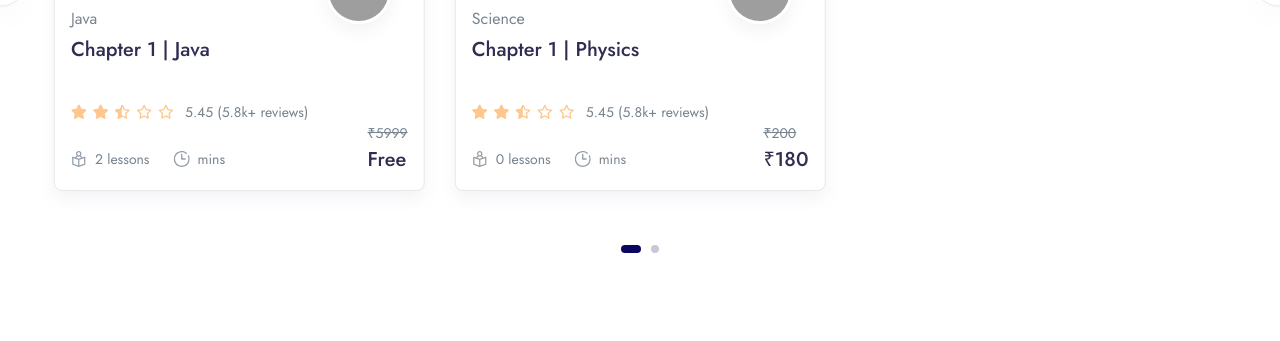
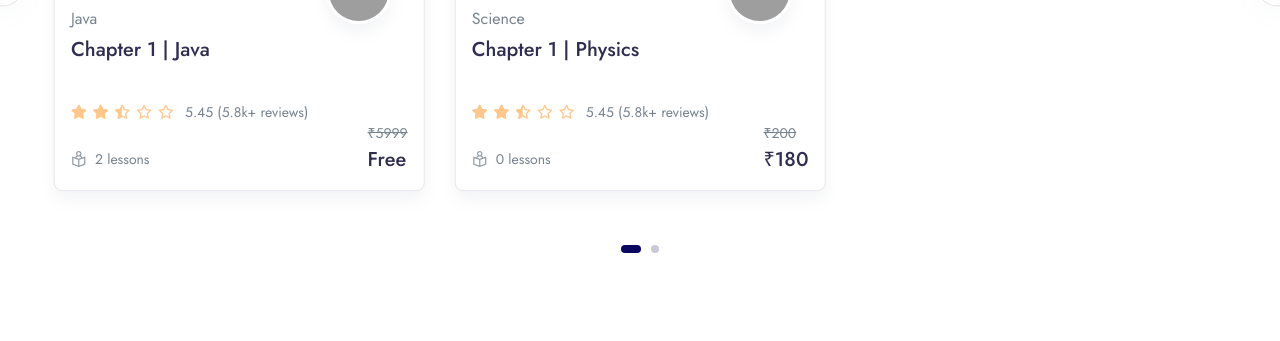
Before and after one commit to Abhinavhooda/django-lms, a Django app: page / in a window 1280 px wide. Shown: the part 1224-1565 px from the top of the page. Run offline with Django 4.2, Linux system fonts and the light colour scheme; data comes from the database, SQL or seed files in the repository; some libraries are stand-ins or nearby versions; grey boxes are pictures that could not be loaded.

Commit message:
fixes in home

```diff
--- a/lms/app/views.py
+++ b/lms/app/views.py
@@ -12,8 +12,7 @@ from django.http import JsonResponse
 def home(request):
     category = Categories.get_all_categories(Categories)
     home_course = Courses.objects.filter(status='PUBLISH').order_by('-id')
-    time_duration = video.objects.filter().aggregate(sum=Sum('time_duration'))
-    return render(request, 'app/home.html', {'category':category, 'home_course':home_course, 'time_duration':time_duration})
+    return render(request, 'app/home.html', {'category':category, 'home_course':home_course})
 
 def search(request):
     query = request.GET['query']
@@ -61,7 +60,7 @@ def filter_data(request):
 
 @login_required
 def coursedetail(request, slug):
-        time_duration = video.objects.filter().aggregate(sum=Sum('time_duration'))
+        time_duration = video.objects.filter(course__slug=slug).aggregate(sum=Sum('time_duration'))
         category = Categories.get_all_categories(Categories)
         course = Courses.objects.filter(slug=slug)
         if course.exists():
--- a/lms/templates/app/home.html
+++ b/lms/templates/app/home.html
@@ -174,17 +174,7 @@
                                                         </div>
                                                     </li>
                                                     <li class="nav-item px-3">
-                                                        <div class="d-flex align-items-center">
-                                                            <div class="me-2 d-flex icon-uxs text-secondary">
-                                                                <!-- Icon -->
-                                                                <svg width="16" height="16" viewBox="0 0 16 16" xmlns="http://www.w3.org/2000/svg">
-                                                                    <path d="M14.3164 4.20996C13.985 4.37028 13.8464 4.76904 14.0067 5.10026C14.4447 6.00505 14.6667 6.98031 14.6667 8C14.6667 11.6759 11.6759 14.6667 8 14.6667C4.32406 14.6667 1.33333 11.6759 1.33333 8C1.33333 4.32406 4.32406 1.33333 8 1.33333C9.52328 1.33333 10.9543 1.83073 12.1387 2.77165C12.4259 3.00098 12.846 2.95296 13.0754 2.66471C13.3047 2.37663 13.2567 1.95703 12.9683 1.72803C11.5661 0.613607 9.8016 0 8 0C3.58903 0 0 3.58903 0 8C0 12.411 3.58903 16 8 16C12.411 16 16 12.411 16 8C16 6.77767 15.7331 5.60628 15.2067 4.51969C15.0467 4.18766 14.6466 4.04932 14.3164 4.20996Z" fill="currentColor"/>
-                                                                    <path d="M7.99967 2.66663C7.63167 2.66663 7.33301 2.96529 7.33301 3.33329V7.99996C7.33301 8.36796 7.63167 8.66663 7.99967 8.66663H11.333C11.701 8.66663 11.9997 8.36796 11.9997 7.99996C11.9997 7.63196 11.701 7.33329 11.333 7.33329H8.66634V3.33329C8.66634 2.96529 8.36768 2.66663 7.99967 2.66663Z" fill="currentColor"/>
-                                                                </svg>
-
-                                                            </div>
-                                                            <div class="font-size-sm">{{i.time_duration.sum}} mins </div>
-                                                        </div>
+                                                        <div class="d-flex align-items-center"></div>
                                                     </li>
                                                 </ul>
                                             </div>
```
